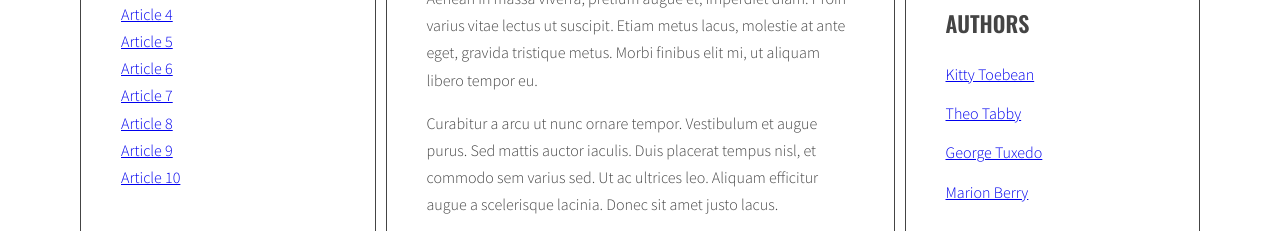
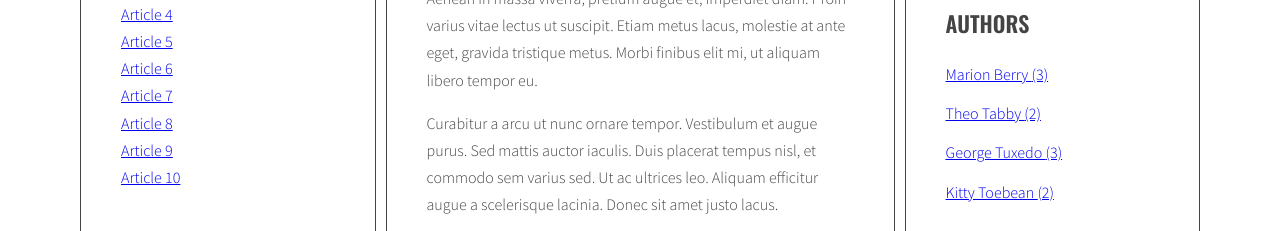
Before and after one commit to PaulNosenko/javascript-blog, a website: page index.html in a window 1280 px wide. Shown: the part 439-670 px from the top of the page. Drawn offline with nearby package versions, Linux system fonts and the light colour scheme.

Commit message:
[6.3] - Added generation of author links with amount of their articles

```diff
--- a/index.html
+++ b/index.html
@@ -252,26 +252,6 @@
                     </ul>
                     <h2 class="section-title">Authors</h2>
                     <ul class="list authors">
-                        <li>
-                            <a href="#">
-                                <span class="author-name">Kitty Toebean</span>
-                            </a>
-                        </li>
-                        <li>
-                            <a href="#">
-                                <span class="author-name">Theo Tabby</span>
-                            </a>
-                        </li>
-                        <li>
-                            <a href="#">
-                                <span class="author-name">George Tuxedo</span>
-                            </a>
-                        </li>
-                        <li>
-                            <a href="#">
-                                <span class="author-name">Marion Berry</span>
-                            </a>
-                        </li>
                     </ul>
                 </aside>
             </main>
--- a/js/script.js
+++ b/js/script.js
@@ -143,15 +143,31 @@
 
 //authors
 function generateAuthors() {
+    const allAuthors = {};
     const articles = document.querySelectorAll('.posts .post');
 
     articles.forEach(article => {
         const authorName = article.getAttribute('data-author');
         const authorWrapperEl = article.querySelector('.post-author');
         const authorLink = `<a href="#author-${authorName}">${authorName}</a>`;
+        authorWrapperEl.innerHTML = authorLink;
 
-        authorWrapperEl.innerHTML = authorLink;
+        const articleAuthor = article.getAttribute('data-author');
+
+        if (!allAuthors.hasOwnProperty(articleAuthor)) {
+            allAuthors[articleAuthor] = 1;
+        } else {
+            allAuthors[articleAuthor] = allAuthors[articleAuthor] + 1;
+        }
     });
+
+    const authorsList = document.querySelector('.list.authors');
+    let allTagsHTML = '';
+    Object.entries(allAuthors).forEach(([authorName, amountOfTimesUsed]) => {
+        allTagsHTML += `<li><a href="#author-${authorName}">${authorName} <span>(${amountOfTimesUsed})</span> </a></li>`;
+    });
+
+    authorsList.innerHTML = allTagsHTML;
 }
 
 generateAuthors();
```
